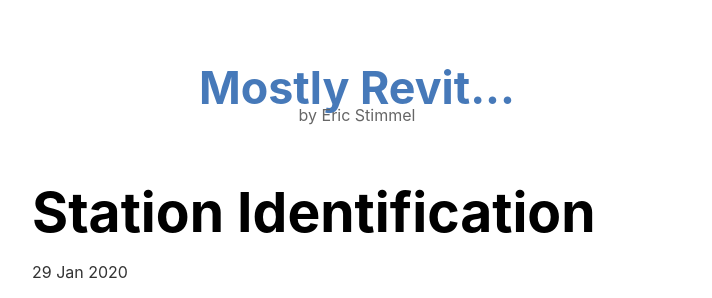
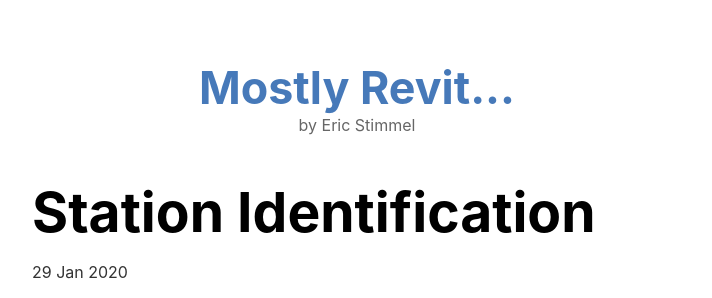
Before and after one commit to estimmel/mostly-revit-blog, a Jekyll site: the page built from index.html, in a window 1280 px wide. Shown: the top 298 px of the page, without its empty margins (283-995 px from the left). Built offline with Jekyll 4.4.1, drawn with Linux system fonts in a browser that asks for light colours; the list of posts is cut into pages by our own code.

Commit message:
byline css

```diff
--- a/css/main.css
+++ b/css/main.css
@@ -54,7 +54,7 @@
 	color: #666666;
 	line-height: 18px;
 	position: relative;
-	top: -18px;
+	top: -8px;
 }
 .container {
     max-width: 650px;
```
